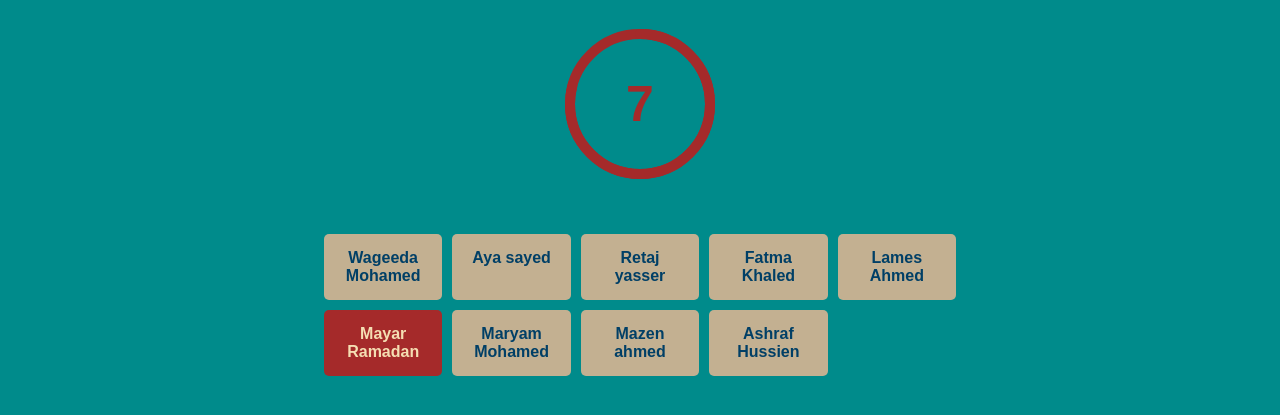
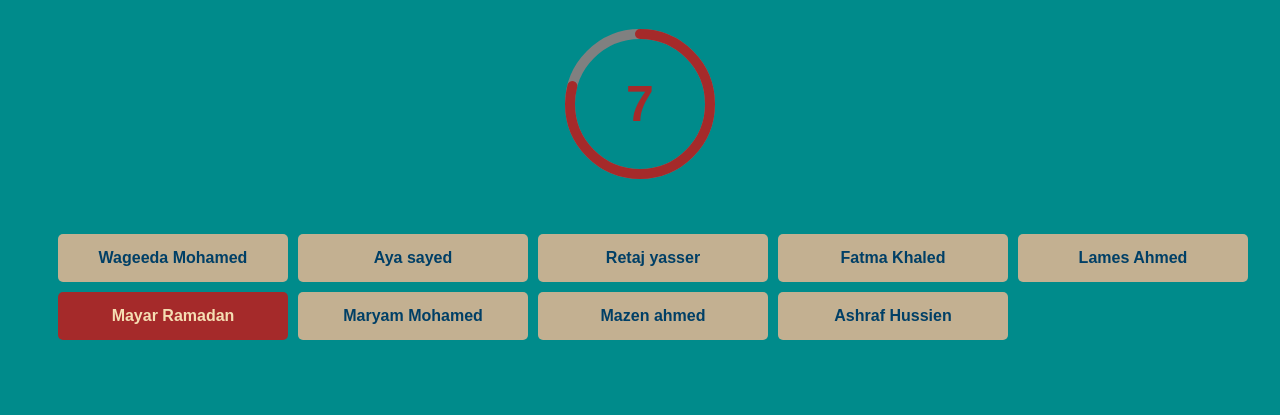
Before and after one commit to Reda1234-tech/winner, a plain HTML site: page index.html in a window 1280 px wide. Shown: the part 75-490 px from the top of the page. Drawn offline with nearby package versions, Linux system fonts and the light colour scheme.

Commit message:
Update index.html

```diff
--- a/index.html
+++ b/index.html
@@ -21,7 +21,8 @@
         grid-template-columns: repeat(5, 1fr);
         gap: 10px;
         margin: 50px auto;
-        width: 50%;
+        /* width: 50%; */
+        padding: 0 50px;
       }
       .name {
         padding: 15px;
@@ -29,20 +30,18 @@
         color: #003f66;
         font-weight: bold;
         border-radius: 5px;
+        width: 200px;
       }
       .winner {
         background-color: brown !important;
         color: wheat;
       }
-
-      /* Countdown Circle */
       #countdown-container {
         position: relative;
         width: 160px;
         height: 160px;
         margin: 20px auto;
       }
-
       #countdown {
         position: absolute;
         top: 50%;
@@ -52,20 +51,17 @@
         font-weight: bold;
         color: brown;
       }
-
       svg {
-        transform: rotate(-90deg); /* Rotate to start from top */
+        transform: rotate(-90deg);
       }
-
       #progress-circle {
         stroke-linecap: round;
-        stroke-dasharray: 440; /* Full circle */
+        stroke-dasharray: 440;
         stroke-dashoffset: 0;
         transition: stroke-dashoffset 1s linear;
       }
-
       #winner-name {
-        font-size: 50px;
+        font-size: 70px;
         font-weight: bold;
         color: brown;
         margin-top: 20px;
@@ -74,15 +70,13 @@
   </head>
   <body>
     <h1>And The Winner...</h1>
-
-    <!-- Circular Countdown Timer -->
     <div id="countdown-container">
       <svg width="160" height="160">
         <circle
           cx="80"
           cy="80"
           r="70"
-          stroke="brown"
+          stroke="gray"
           stroke-width="10"
           fill="none"
         />
@@ -100,7 +94,6 @@
       </svg>
       <div id="countdown">10</div>
     </div>
-
     <div id="winner-name"></div>
     <div class="matrix" id="matrix"></div>
     <audio id="drumroll" src="drumroll.mp3"></audio>
@@ -118,11 +111,10 @@
         "Mazen ahmed",
         "Ashraf Hussien",
       ];
-
       let matrixDiv = document.getElementById("matrix");
       let countdownDiv = document.getElementById("countdown");
+      let progressCircle = document.getElementById("progress-circle");
       let winnerDiv = document.getElementById("winner-name");
-      let progressCircle = document.getElementById("progress-circle");
 
       names.forEach((name) => {
         let div = document.createElement("div");
@@ -135,7 +127,6 @@
         let countdown = 10;
         let drumroll = document.getElementById("drumroll");
         let cheer = document.getElementById("cheer");
-
         drumroll.play();
         drumroll.loop = true;
         countdownDiv.textContent = countdown;
@@ -144,7 +135,7 @@
           countdown--;
           countdownDiv.textContent = countdown;
 
-          let offset = (440 / 10) * (10 - countdown); // Reduce border like clock
+          let offset = (440 / 10) * (10 - countdown);
           progressCircle.style.strokeDashoffset = offset;
 
           if (countdown === 0) {
@@ -168,10 +159,9 @@
           drumroll.currentTime = 0;
           cheer.play();
           confetti({ particleCount: 200, spread: 100 });
-
           let finalWinner = document.querySelector(".winner").textContent;
           document.getElementById("countdown-container").style.display = "none";
-          winnerDiv.textContent = ` ${finalWinner} `;
+          winnerDiv.textContent = `${finalWinner} `;
         }, 10000);
       }
 
```
